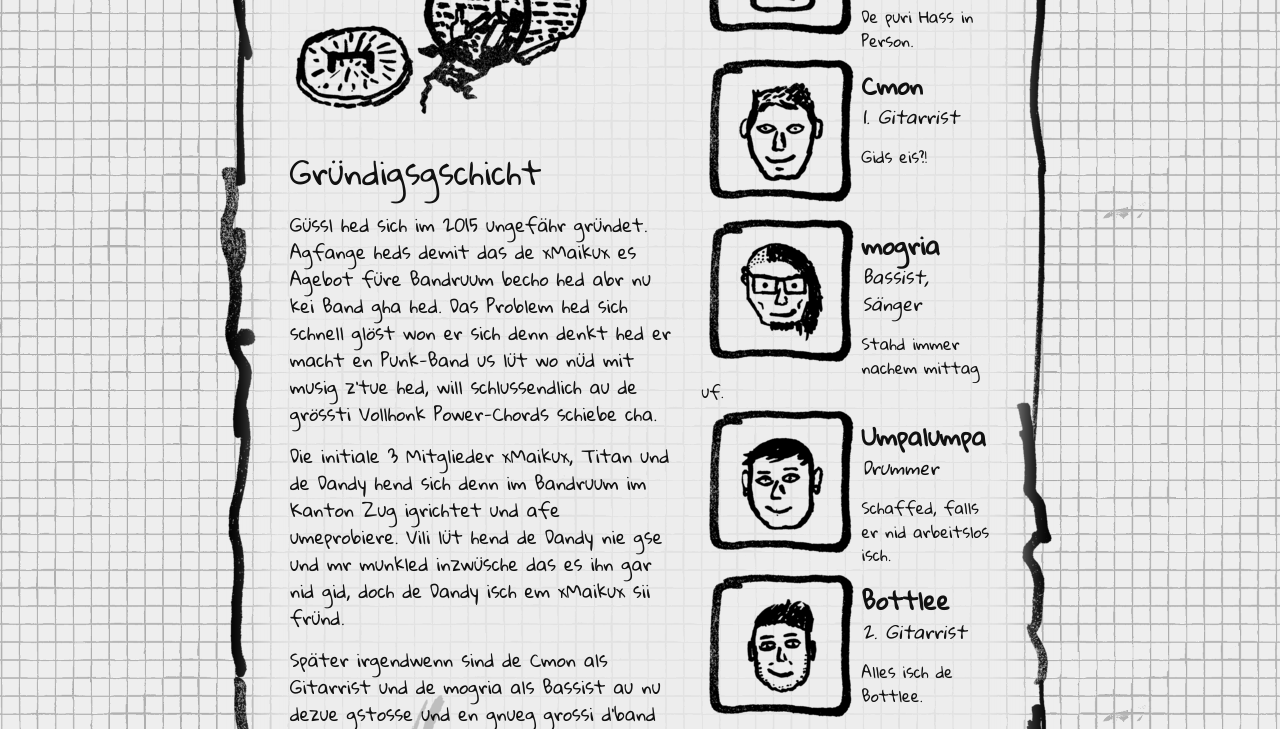
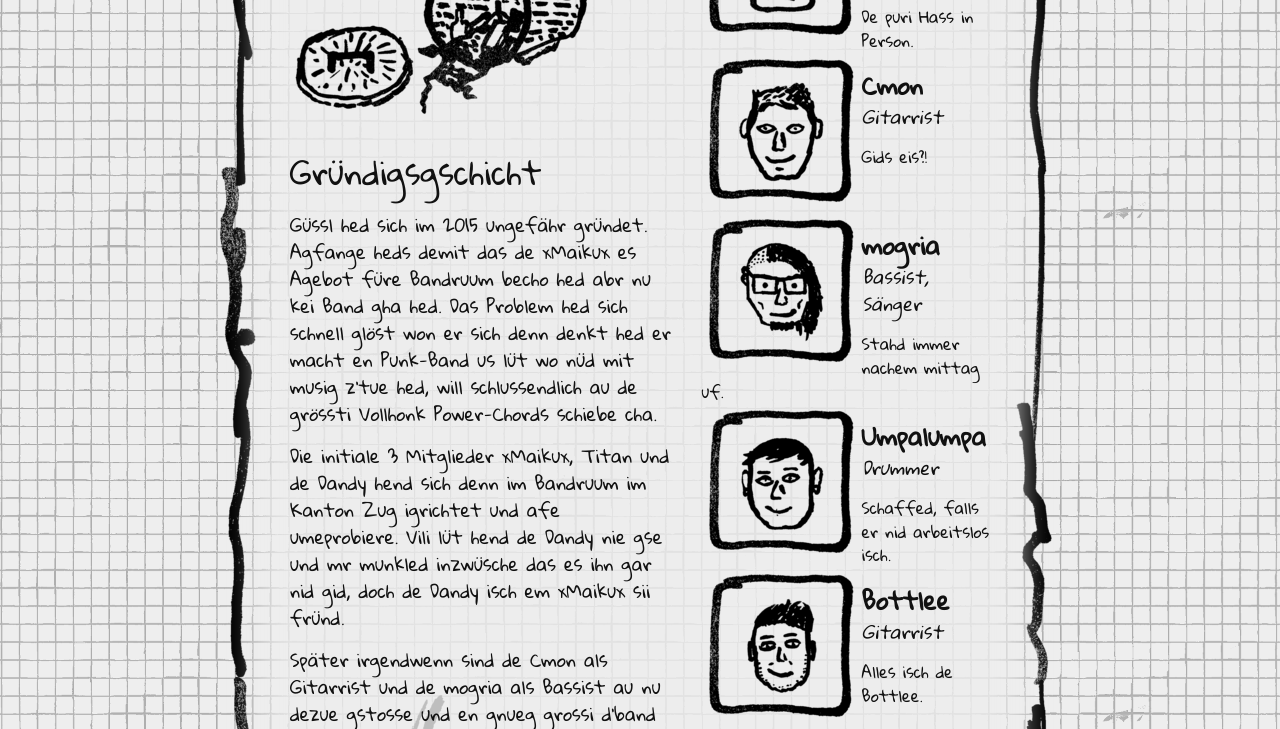
Before and after one commit to mogria/guezzlpage, a Jekyll site: the page built from band.html, in a window 1280 px wide. Shown: the part 761-1490 px from the top of the page. Built offline with Jekyll 4.4.1, drawn with Linux system fonts in a browser that asks for light colours.

Commit message:
remove 1. and 2. gitarist

```diff
--- a/_data/bandmembers.json
+++ b/_data/bandmembers.json
@@ -19,7 +19,7 @@
     },
     "cmon": {
         "name": "Cmon",
-        "role": "1. Gitarrist",
+        "role": "Gitarrist",
         "description": "Gids eis?!",
         "active": true
     },
@@ -43,7 +43,7 @@
     },
     "bottlee": {
         "name": "Bottlee",
-        "role": "2. Gitarrist",
+        "role": "Gitarrist",
         "description": "Alles isch de Bottlee.",
         "active": true
     }
```
